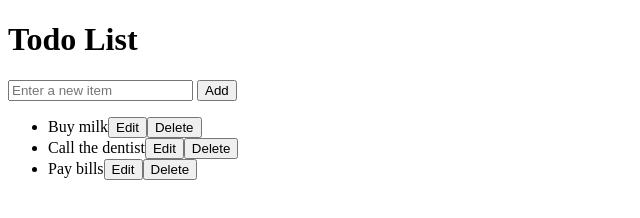
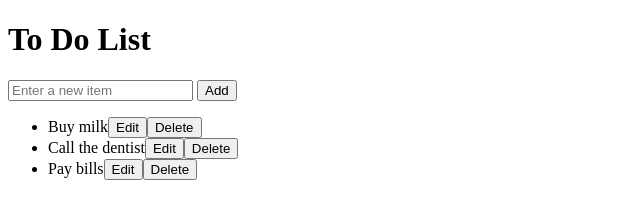
Before and after one commit to BR33DL0V3/toDoList, a plain HTML site: page index.html in a window 1280 px wide. Shown: the full height of the page, 0-640 px from the left. Drawn offline with Linux system fonts and the light colour scheme.

Commit message:
Update index.html

```diff
--- a/index.html
+++ b/index.html
@@ -4,11 +4,11 @@
     <meta charset="utf-8">
     <meta name="viewport" content="width=device-width, initial-scale=1">
 
-    <title>Todo List</title>
+    <title>To Do List</title>
 
   </head>
   <body>
-    <h1>Todo List</h1>
+    <h1>To Do List</h1>
 
     <form>
       <input type="text" name="todoItem" placeholder="Enter a new item">
```
